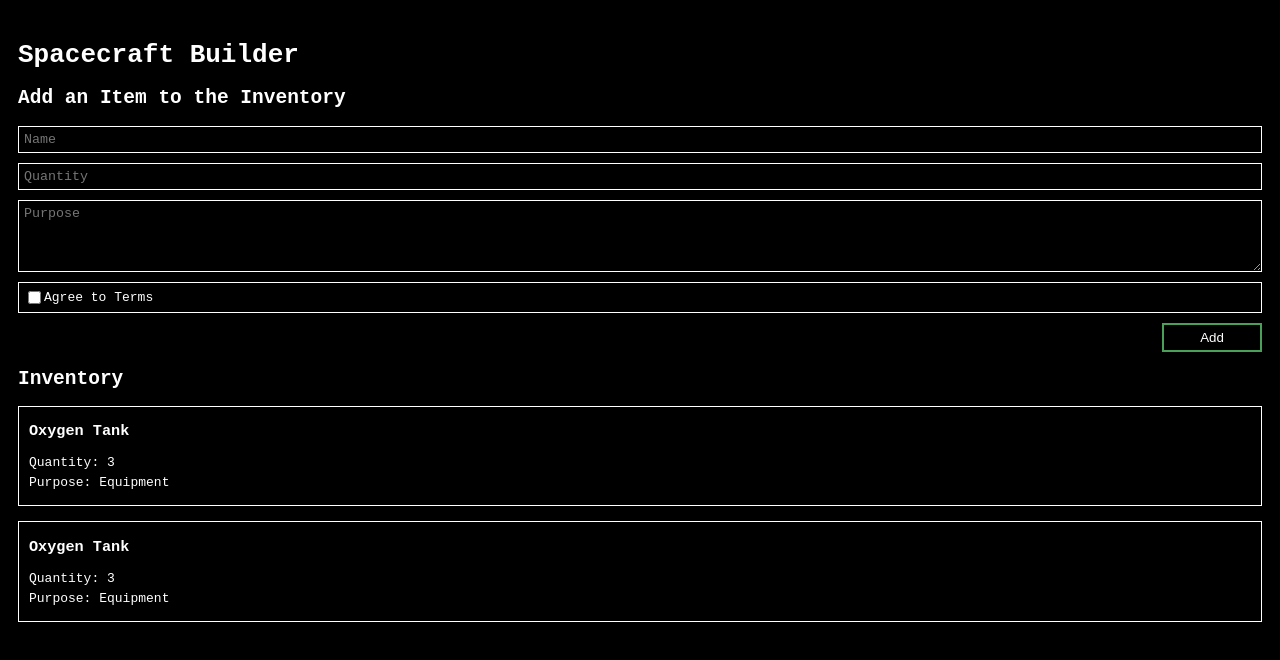
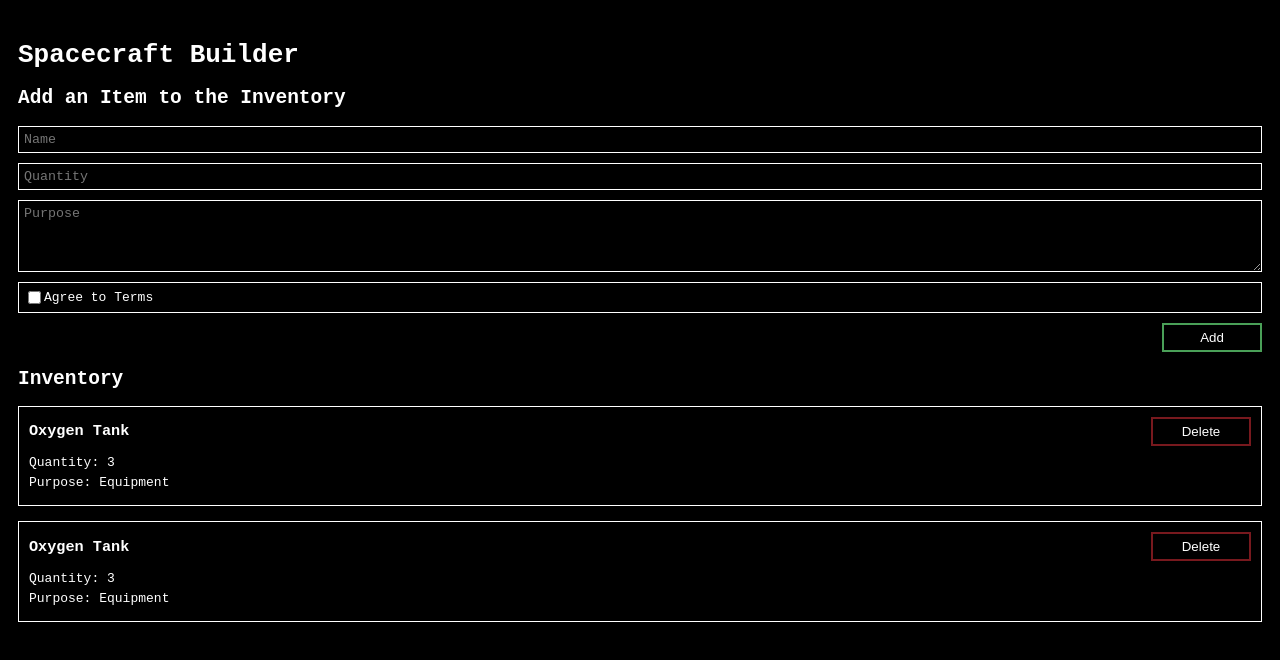
Before and after one commit to jds2501/spacecraft-builder, a React (Vite) app: page / in a window 1280 px wide. Shown: the top 660 px of the page. Built offline with nearby package versions, Linux system fonts and the light colour scheme.

Commit message:
Added CSS layout for item actions

```diff
--- a/src/InventoryDisplay.css
+++ b/src/InventoryDisplay.css
@@ -1,5 +1,6 @@
 .InventoryDisplayItem {
     display: flex;
+    justify-content: space-between;
     border-style: solid;
     border-width: 1px;
     margin-top: 15px;
--- a/src/InventoryDisplay.jsx
+++ b/src/InventoryDisplay.jsx
@@ -1,5 +1,6 @@
 import ItemCard from "./ItemCard";
 import "./InventoryDisplay.css";
+import ItemAction from "./ItemAction";
 
 function InventoryDisplay({ inventoryItems }) {
     return (
@@ -8,9 +9,11 @@ function InventoryDisplay({ inventoryItems }) {
             <div>
                 <div className="InventoryDisplayItem">
                     <ItemCard name={"Oxygen Tank"} quantity={3} purpose={"Equipment"} />
+                    <ItemAction />
                 </div>
                 <div className="InventoryDisplayItem">
                     <ItemCard name={"Oxygen Tank"} quantity={3} purpose={"Equipment"} />
+                    <ItemAction />
                 </div>
             </div>
         </div>
--- /dev/null
+++ b/src/ItemAction.css
@@ -0,0 +1,5 @@
+.ItemAction {
+    border-color: #78191e;
+    margin-top: 10px;
+    margin-right: 10px;
+}
--- /dev/null
+++ b/src/ItemAction.jsx
@@ -0,0 +1,11 @@
+import "./ItemAction.css";
+
+function ItemAction({ deleteCallback }) {
+    return (
+        <div>
+            <button className="ItemAction">Delete</button>
+        </div>
+    )
+}
+
+export default ItemAction;
```
